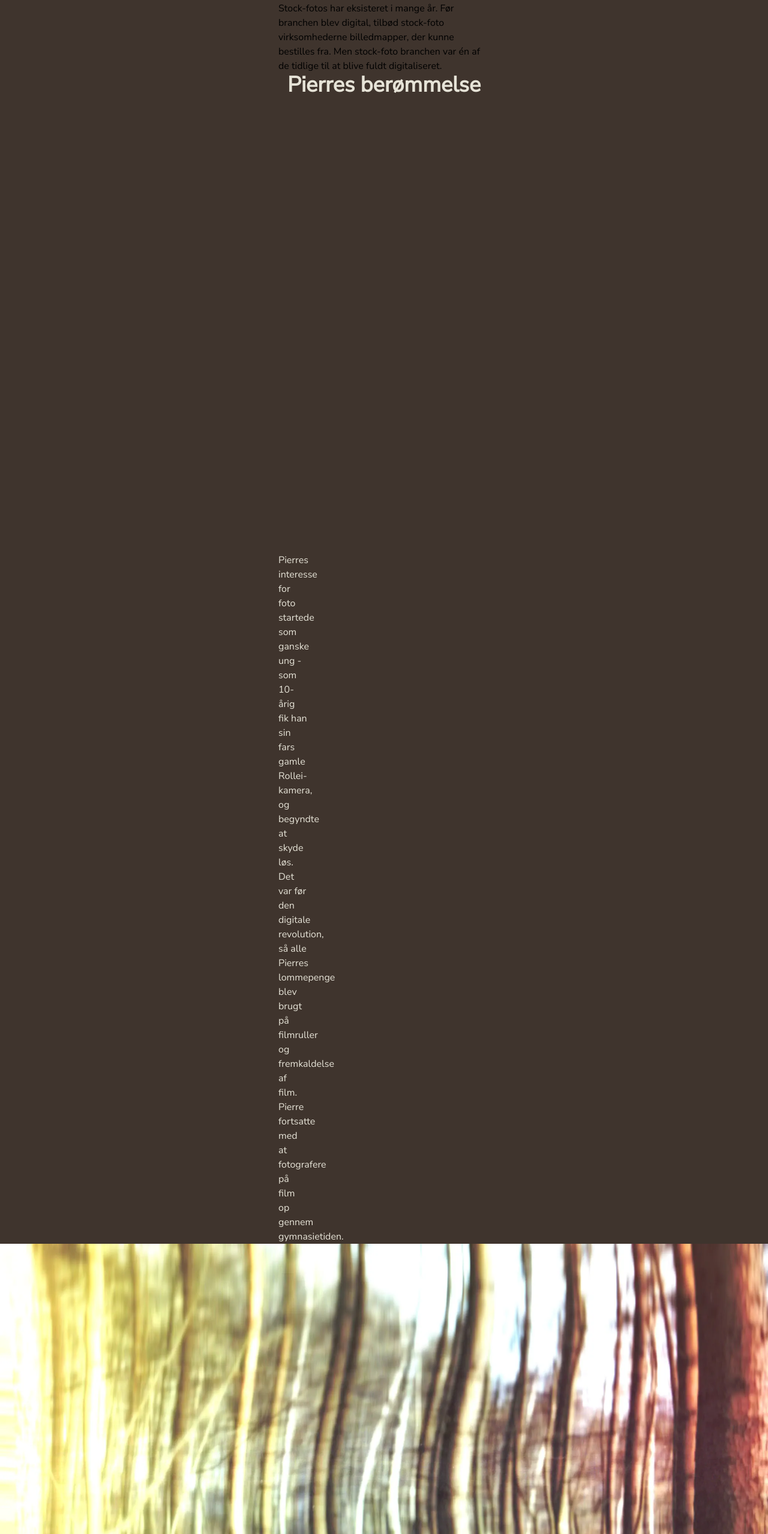
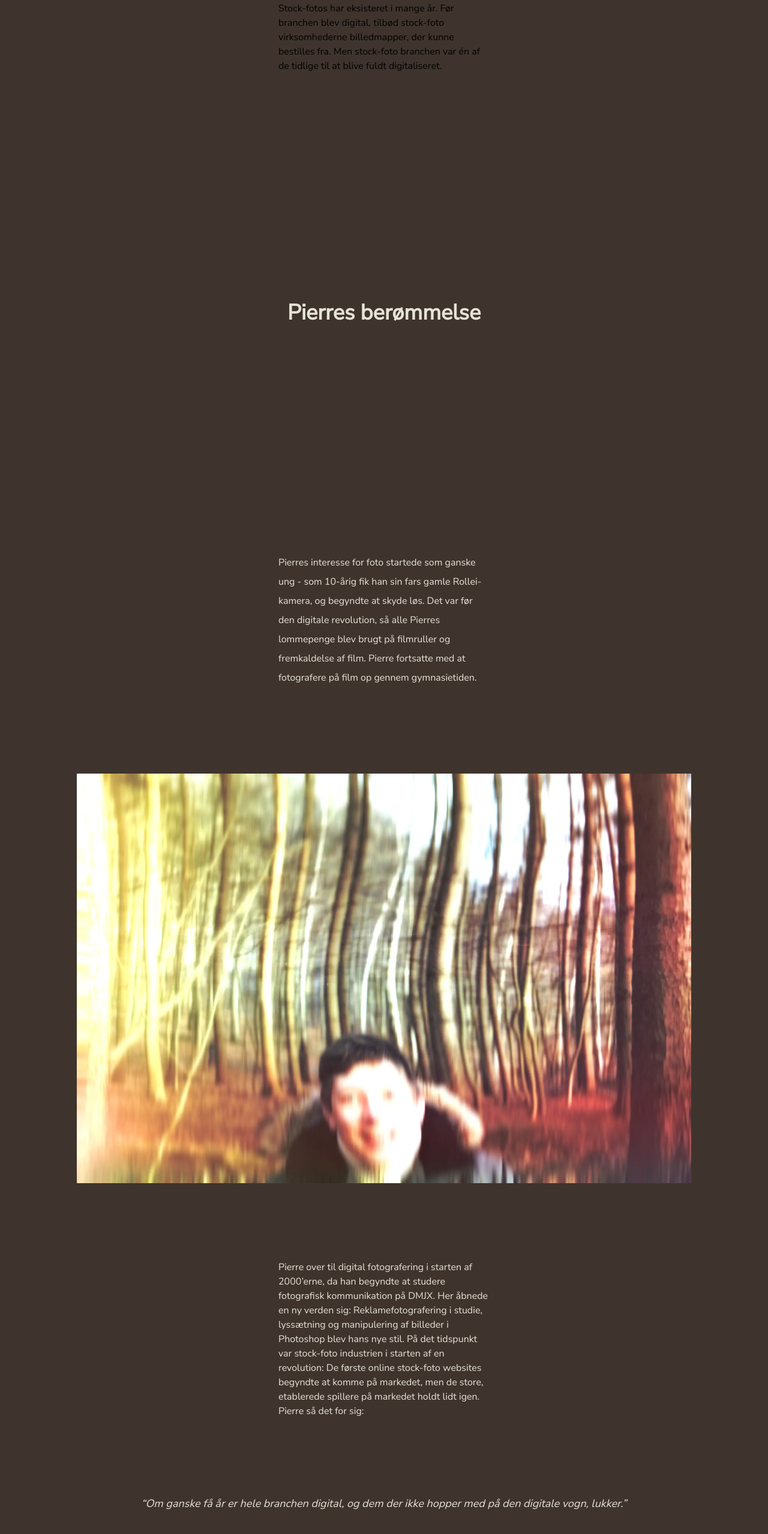
Before and after one commit to evelinafalander/pierre-falcke, a website built with Vite: page src/index.html in a window 1280 px wide. Shown: the part 4502-7060 px from the top of the page at 60% size. Built offline with nearby package versions, Linux system fonts and the light colour scheme; a web font is replaced by a local one.

Commit message:
section 4 margin

```diff
--- a/src/index.html
+++ b/src/index.html
@@ -84,16 +84,18 @@
 
       <!-- section 4-->
       <section>
-        <h2 class="w-screen h-screen text-center text-4xl font-bold">Pierres berømmelse</h2>
-        <p class="text-beige max-w-prose">
+        <div class="grid place-content-center w-screen h-screen">
+        <h2 class="text-center text-4xl font-bold">Pierres berømmelse</h2>
+      </div>
+        <p class="text-beige mb-36 leading-loose">
           Pierres interesse for foto startede som ganske ung - som 10-årig fik
           han sin fars gamle Rollei-kamera, og begyndte at skyde løs. Det var
           før den digitale revolution, så alle Pierres lommepenge blev brugt på
           filmruller og fremkaldelse af film. Pierre fortsatte med at
           fotografere på film op gennem gymnasietiden.
         </p>
-        <img src="img/pierre-2.webp" alt="pierre-2" />
-        <p>
+        <img src="img/pierre-2.webp" alt="pierre-2" class= "px-32" />
+        <p class="text-beige mt-32">
           Pierre over til digital fotografering i starten af 2000’erne, da han
           begyndte at studere fotografisk kommunikation på DMJX. Her åbnede en
           ny verden sig: Reklamefotografering i studie, lyssætning og
@@ -103,11 +105,11 @@
           de store, etablerede spillere på markedet holdt lidt igen. Pierre så
           det for sig:
         </p>
-        <h3>
+        <h3 class="text-beige mt-32 mb-32 text-center text-lg italic">
           “Om ganske få år er hele branchen digital, og dem der ikke hopper med
           på den digitale vogn, lukker.”
         </h3>
-        <p>
+        <p class="text-beige">
           Så Pierre gav sig selv en udfordring: At blive landets bedst sælgende
           stock-fotograf. Pierre lejede et gammelt, billigt erhvervslokale i
           Ishøj industri, fik fløjet billige skuespillere ind fra Polen og
```
